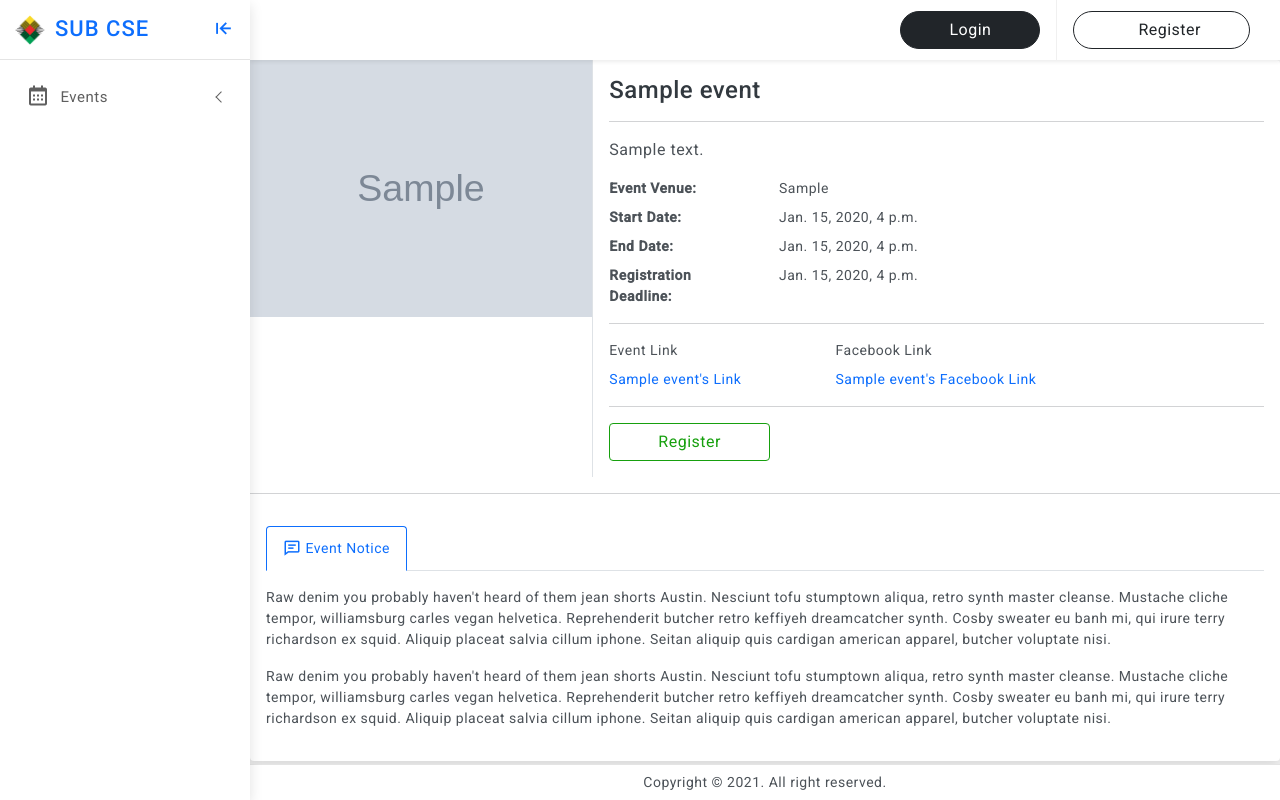
After one commit to tnmy2426/final-project-sub, a Django app: page /event-details/1/ in a window 1280 px wide. The commit adds this page. Run offline with Django 3.2, Linux system fonts and the light colour scheme; tables that the repository leaves empty hold one stand-in row (values such as "Sample post"); grey boxes marked "Sample" are stand-in pictures; some libraries are stand-ins or nearby versions.

Commit message:
Event details page created and configured (for normal user only).

```diff
--- a/App_Event/urls.py
+++ b/App_Event/urls.py
@@ -5,6 +5,7 @@ app_name = 'App_Event'
 
 urlpatterns = [
     path('', views.EventList, name='event_list'),
+    path('event-details/<pk>/', views.EventDetails, name='event_details'),
     path('create-event/', views.CreateEvent, name='create_event'),
     # path('event-registration/<pk>/', views.EventRegistration, name='event_registration_view'),
 ]
--- a/App_Event/views.py
+++ b/App_Event/views.py
@@ -1,5 +1,5 @@
 
-from django.shortcuts import render, redirect
+from django.shortcuts import render, redirect, get_object_or_404
 from .models import Event, EventNotice, EventPhoto
 from .forms import EventForm
 
@@ -14,6 +14,11 @@ def EventList(request):
     events = Event.objects.all()
     return render(request, "App_Event/event_list.html", {"events":events})
 
+def EventDetails(request, pk):
+    event = get_object_or_404(Event, pk=pk)
+    return render(request, "App_Event/event_details.html", {"event":event})
+
+
 @login_required
 def CreateEvent(request):
     form = EventForm()
--- /dev/null
+++ b/templates/App_Event/event_details.html
@@ -0,0 +1,82 @@
+{% extends 'base.html' %} {% load crispy_forms_tags %} {% block title_block %} {{event.event_title}} {% endblock title_block %}
+<!--Page content Here-->
+{% block body_block %}
+<div class="card">
+   <div class="row g-0">
+      <div class="col-md-4 border-end">
+         <img src="/media/{{event.event_banner}}" class="img-fluid" alt="{{event.event_title}}" />
+      </div>
+      <div class="col-md-8">
+         <div class="card-body">
+            <h4 class="card-title">{{event.event_title}}</h4>
+
+            <div class="mb-3"></div>
+            <hr />
+            <p class="card-text fs-6">{{event.description}}</p>
+            <dl class="row">
+               <dt class="col-sm-3">Event Venue:</dt>
+               <dd class="col-sm-9">{{event.venue}}</dd>
+
+               <dt class="col-sm-3">Start Date:</dt>
+               <dd class="col-sm-9">{{event.start_datetime}}</dd>
+
+               <dt class="col-sm-3">End Date:</dt>
+               <dd class="col-sm-9">{{event.start_datetime}}</dd>
+
+               <dt class="col-sm-3">Registration Deadline:</dt>
+               <dd class="col-sm-9">{{event.registration_deadline}}</dd>
+            </dl>
+            <hr />
+            <div class="row row-cols-auto row-cols-1 row-cols-md-3 align-items-center">
+               <div class="col">
+                  <label class="form-label">Event Link</label>
+                  <div class="input-group input-spinner">
+                     <a href="{{event.event_link}}">{{event.event_title}}'s Link</a>
+                  </div>
+               </div>
+               <div class="col">
+                  <label class="form-label">Facebook Link</label>
+                  <div class="input-group input-spinner">
+                     <a href="{{event.event_fb_link}}">{{event.event_title}}'s Facebook Link</a>
+                  </div>
+               </div>
+            </div>
+            <hr />
+            <div class="d-flex gap-3 mt-3">
+               <a href="#" class="btn btn-outline-success px-5"><span class="text">Register</span></a>
+            </div>
+         </div>
+      </div>
+   </div>
+   <hr />
+   <div class="card-body">
+      <ul class="nav nav-tabs nav-primary mb-0" role="tablist">
+         <li class="nav-item" role="presentation">
+            <a class="nav-link active" data-bs-toggle="tab" href="#primaryhome" role="tab" aria-selected="true">
+               <div class="d-flex align-items-center">
+                  <div class="tab-icon"><i class="bx bx-comment-detail font-18 me-1"></i></div>
+                  <div class="tab-title">Event Notice</div>
+               </div>
+            </a>
+         </li>
+      </ul>
+      <div class="tab-content pt-3">
+         <div class="tab-pane fade show active" id="primaryhome" role="tabpanel">
+            <p>
+               Raw denim you probably haven't heard of them jean shorts Austin. Nesciunt tofu stumptown aliqua, retro synth master
+               cleanse. Mustache cliche tempor, williamsburg carles vegan helvetica. Reprehenderit butcher retro keffiyeh
+               dreamcatcher synth. Cosby sweater eu banh mi, qui irure terry richardson ex squid. Aliquip placeat salvia cillum
+               iphone. Seitan aliquip quis cardigan american apparel, butcher voluptate nisi.
+            </p>
+            <p>
+               Raw denim you probably haven't heard of them jean shorts Austin. Nesciunt tofu stumptown aliqua, retro synth master
+               cleanse. Mustache cliche tempor, williamsburg carles vegan helvetica. Reprehenderit butcher retro keffiyeh
+               dreamcatcher synth. Cosby sweater eu banh mi, qui irure terry richardson ex squid. Aliquip placeat salvia cillum
+               iphone. Seitan aliquip quis cardigan american apparel, butcher voluptate nisi.
+            </p>
+         </div>
+      </div>
+   </div>
+</div>
+
+{% endblock body_block %}
--- a/templates/App_Event/event_list.html
+++ b/templates/App_Event/event_list.html
@@ -34,7 +34,7 @@
                <li class="list-group-item">End Time: {{event.end_datetime}}</li>
             </ul>
             <div class="card-body">
-               <a href="#" class="btn btn-primary">View Details</a>
+               <a href="{% url 'App_Event:event_details' pk=event.pk %}" class="btn btn-primary">View Details</a>
                <a href="#" class="btn btn-success">Register Here</a>
             </div>
          </div>
--- a/templates/navbar.html
+++ b/templates/navbar.html
@@ -67,19 +67,12 @@
       <nav class="navbar navbar-expand">
          <div class="mobile-toggle-menu"><i class="bx bx-menu"></i></div>
          <div class="search-bar flex-grow-1">
-            <div class="position-relative search-bar-box">
-               <input type="text" class="form-control search-control" placeholder="Type to search..." />
-               <span class="position-absolute top-50 search-show translate-middle-y"><i class="bx bx-search"></i></span>
-               <span class="position-absolute top-50 search-close translate-middle-y"><i class="bx bx-x"></i></span>
-            </div>
+            <div class="position-relative search-bar-box"></div>
          </div>
 
          {% if user.is_authenticated %}
          <div class="top-menu ms-auto">
             <ul class="navbar-nav align-items-center">
-               <li class="nav-item mobile-search-icon">
-                  <a class="nav-link" href="#"> <i class="bx bx-search"></i> </a>
-               </li>
                <li class="nav-item">
                   <a class="nav-link position-relative" href="#"></a>
                   <div class="dropdown-menu dropdown-menu-end">
@@ -106,10 +99,9 @@
                data-bs-toggle="dropdown"
                aria-expanded="false"
             >
-               <img src="/media/ProfilePics/default.jpg" class="user-img" alt="user avatar" />
+               <img src="/media/default.jpg" class="user-img" alt="user avatar" />
                <div class="user-info ps-3">
-                  <p class="user-name mb-0">{{user.first_name}} {{user.last_name}}</p>
-
+                  <p class="user-name mb-0">{{user.full_name}}</p>
                   <p class="designattion mb-0">Club | Admin</p>
                </div>
             </a>
@@ -139,9 +131,6 @@
          {% else %}
          <div class="top-menu ms-auto">
             <ul class="navbar-nav align-items-center">
-               <li class="nav-item mobile-search-icon">
-                  <a class="nav-link" href="#"> <i class="bx bx-search"></i> </a>
-               </li>
                <li class="nav-item">
                   <a class="position-relative btn btn-dark radius-30 px-5" href="{% url 'App_ClubAdmin:login_view' %}"> Login </a>
                   <div class="dropdown-menu dropdown-menu-end">
```
